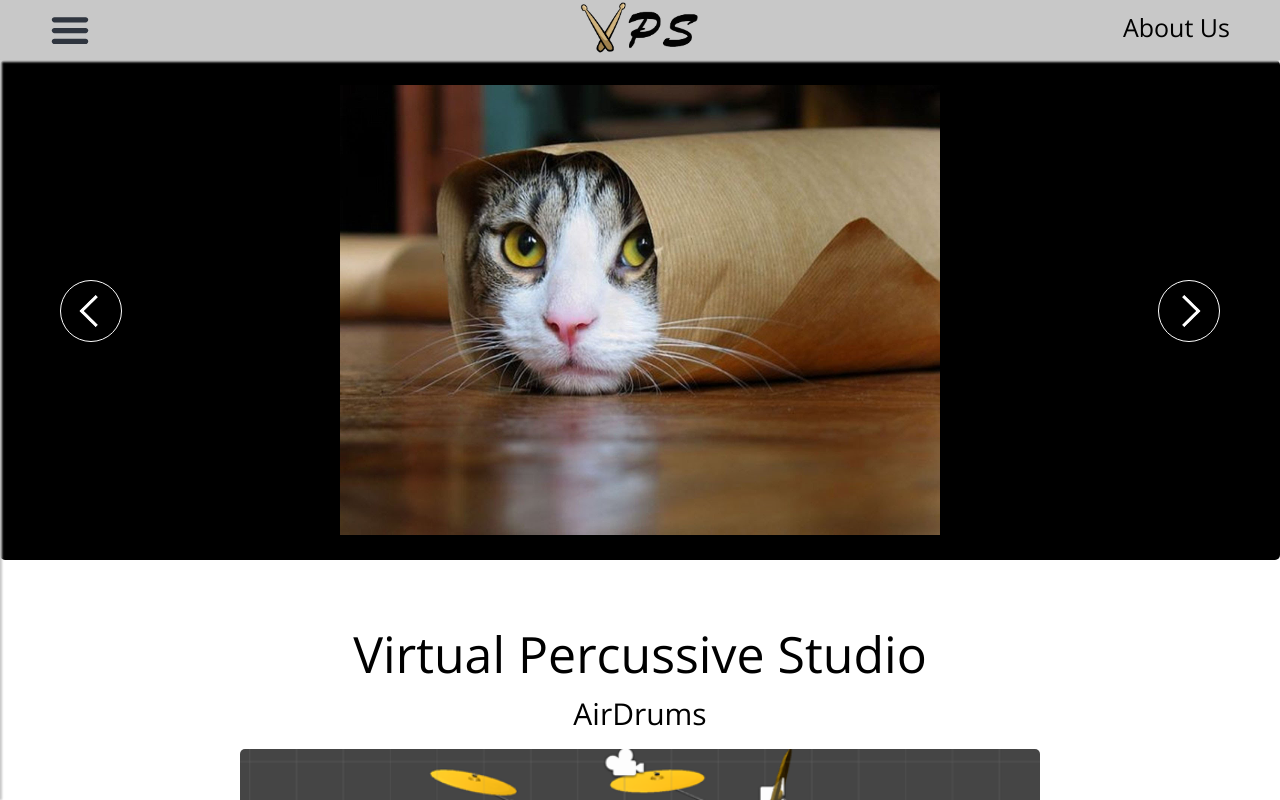
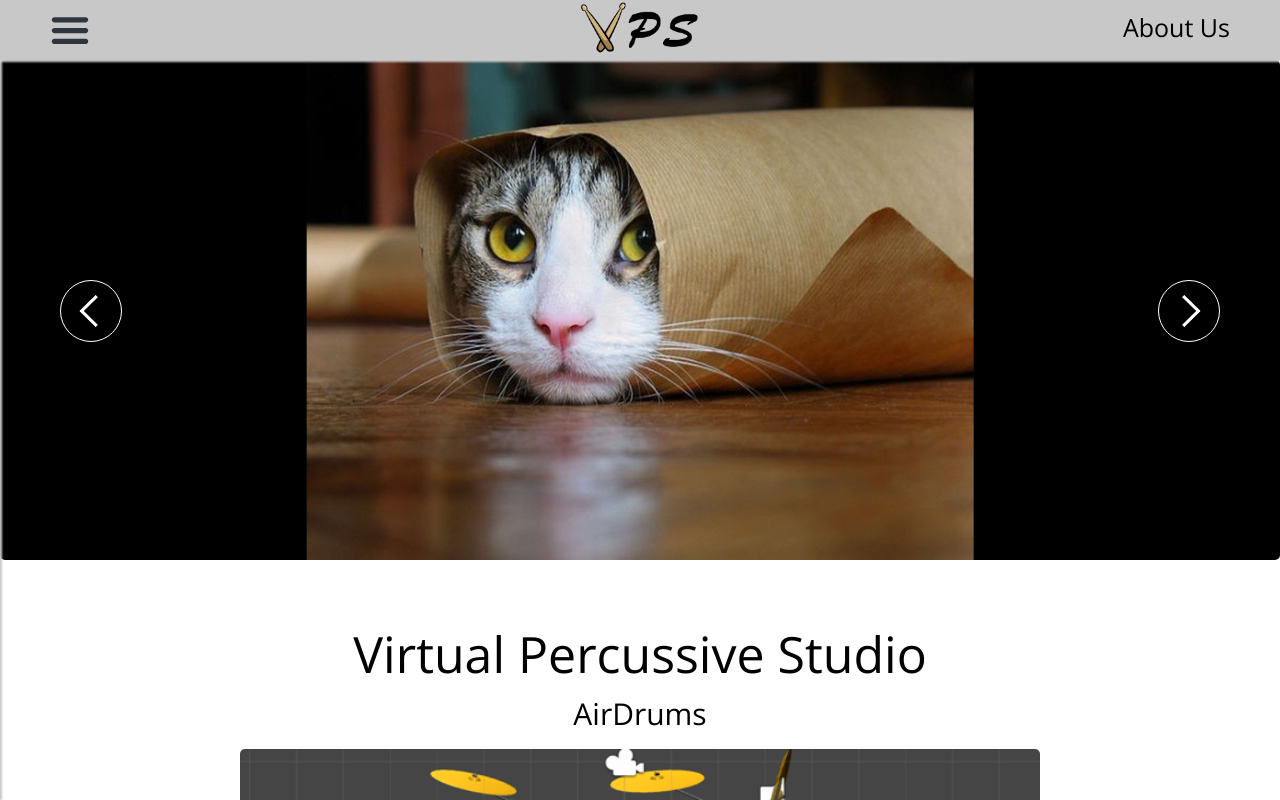
Before and after one commit to vpstudio/vpstudio.github.io, a plain HTML site: page index.html in a window 1280 px wide. In both pictures the pointer is over the picture 640 px from the left and 310 px from the top of the page. Shown: the top 800 px of the page. Drawn offline with nearby package versions, Linux system fonts and the light colour scheme; some packages are replaced by stand-ins of ours.

Commit message:
hover effect

```diff
--- a/assets/css/style.css
+++ b/assets/css/style.css
@@ -248,4 +248,11 @@ body {
 	top: 5%;
 	left: 50%;
 	-webkit-transform: translateX(-50%);
+	-webkit-transition: 300ms;
+
 }
+
+.slimage:hover {
+	top:0%;
+	height: 100%;
+}
```
